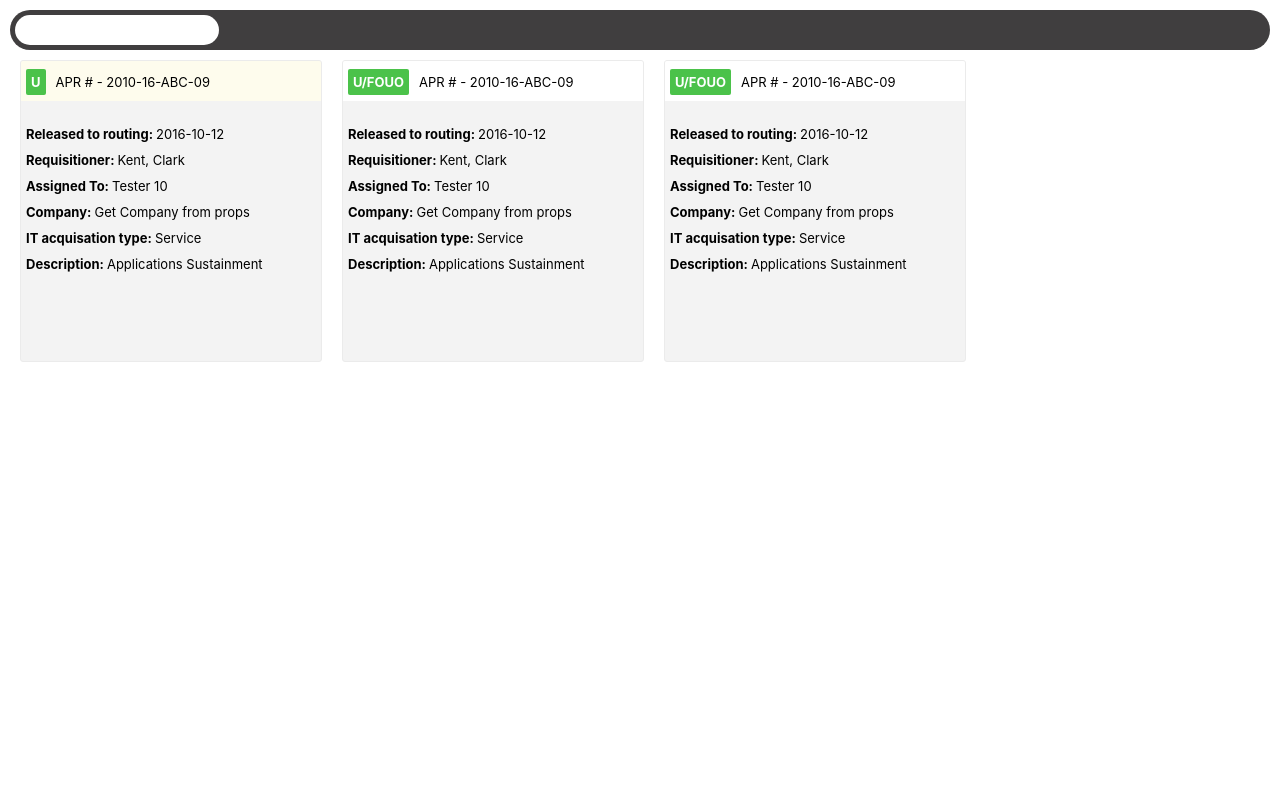
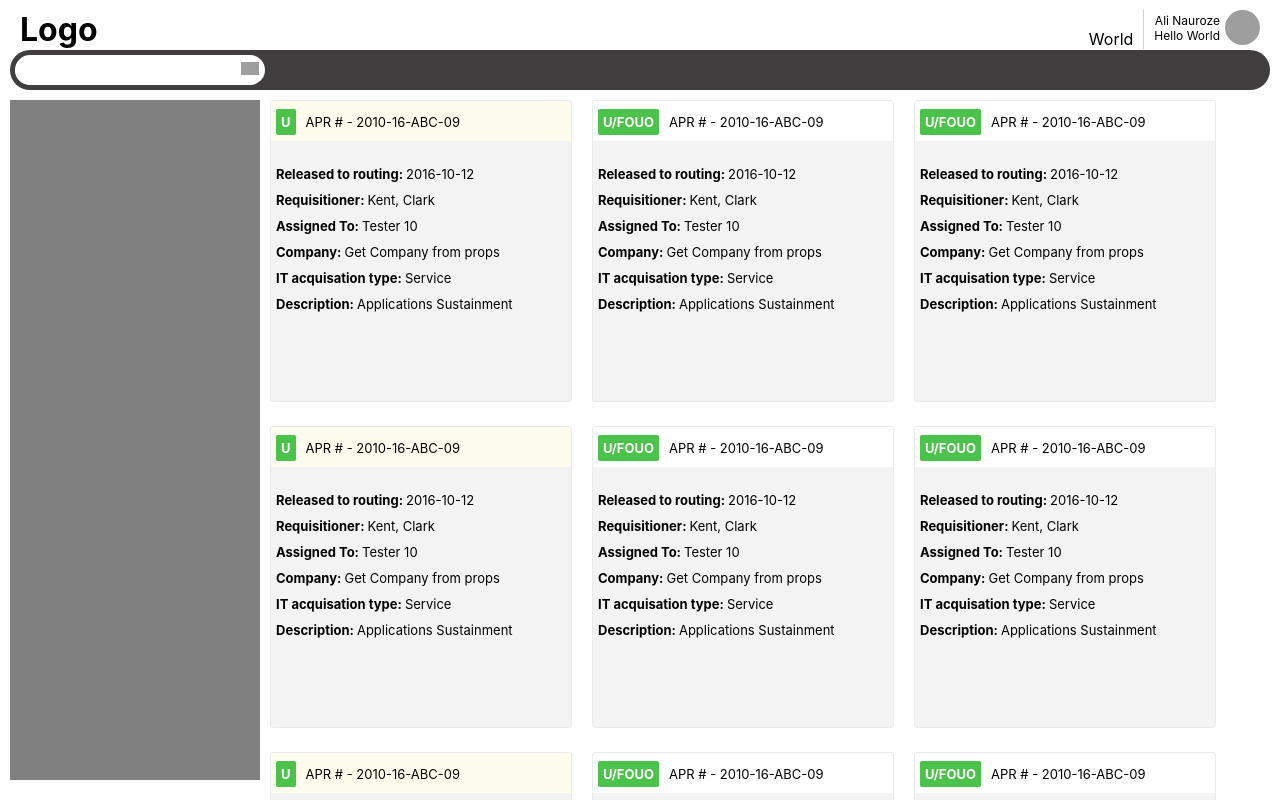
Before and after one commit to alinauroz/philemon_s_project, a React (Create React App) app in the folder client/: page / in a window 1280 px wide. Shown: the top 800 px of the page. Built offline with nearby package versions, Linux system fonts and the light colour scheme; grey boxes are pictures that could not be loaded.

Commit message:
feat: FE components added

```diff
--- a/client/src/App.css
+++ b/client/src/App.css
@@ -55,13 +55,35 @@ body {
   border-radius: 20px;
 }
 
+.search-input-con {
+  width: 250px;
+  height: 30px;
+  overflow: hidden;
+  border-radius: 25px;
+  background-color: white;
+}
+
 .search-input {
   width: 200px;
   height: 28px;
-  border-radius: 20px;
   border: 0px;
   font-weight: bold;
   margin: 0px;
+  padding-left: 10px;
+  padding-right: 10px;
+  border-radius: 25px 0px 0px 25px;
+}
+
+.search-button {
+  background: white;
+  border: 0px;
+  width: 20px;
+  height: 28px;
+  border-radius: 0px 25px 25px 0px;
+}
+
+input:focus {
+  outline: none;
 }
 
 #login-container {
@@ -102,3 +124,47 @@ body {
 .green-button:hover {
   background-color: #0bc24a;
 }
+
+.main-con {
+  height: 100%;
+}
+
+.body-con {
+  height: 100%;
+}
+
+.filter-con {
+  display: inline-block;
+  width: 250px;
+  height: calc(100% - 10px);
+  background: grey;
+  margin-top: 10px;
+}
+
+.user-bar {
+  height: 40px;
+}
+
+.user-bar-logo {
+  display: inline-block;
+  width: 100px;
+  height: calc(100% - 5px);
+  margin-left: 10px;
+}
+
+.user-bar-right {
+  text-align: right;
+  float: right;
+  display: inline-block;
+}
+
+.user-detail, .menu-con {
+  display: inline-block;
+  height: calc(100% - 15px);
+  margin-right: 10px;
+}
+
+.user-detail {
+  border-left: 1px solid lightgrey;
+  padding-left: 10px;
+}
--- a/client/src/App.js
+++ b/client/src/App.js
@@ -5,6 +5,7 @@ import SearchBar from './components/SearchBar'
 import Login from './components/Login'
 import Signup from './components/Signup'
 import APR from './components/APR'
+import UserBar from './components/Userbar'
 
 const data1 = {
   isArchived : true,
@@ -22,7 +23,8 @@ class App extends React.Component{
   constructor (props) {
     super(props);
     this.state = {
-      view: "home"
+      view: "home",
+      login_view: "su",
     }
   }
 
@@ -30,12 +32,46 @@ class App extends React.Component{
     return (
       <>
 
-        <div style={{textAlign: "center", display: this.state.view == "login" ? "block" : "none"}}>
-          <Signup />
-          <Login />
+        <div style={{textAlign: "center", display: this.state.view === "login" ? "block" : "none"}}>
+          {
+            this.state.login_view == "li" ? <Login /> : <Signup />
+          }
         </div>
-        <div style={{display: this.state.view == "home" ? "block" : "none"}}>
+        <div style={{display: this.state.view === "home" ? "block" : "none"}}>
+          <UserBar />
           <SearchBar />
+          <div>
+            <div style = {{display: "inline-block", width: 250, height: 500, background: "grey", height: window.innerHeight - 120}} className = "filter-con">
+
+            </div>
+            <div style={{display: "inline-block", verticalAlign: "top", maxWidth: window.innerWidth - 300}}>
+              <APR
+                data = {data1}
+              />
+              <APR
+                data = {data2}
+              />
+              <APR
+                data = {data2}
+              />
+              <APR
+                data = {data1}
+              />
+              <APR
+                data = {data2}
+              />
+              <APR
+                data = {data2}
+              />
+              <APR
+                data = {data1}
+              />
+              <APR
+                data = {data2}
+              />
+              <APR
+                data = {data2}
+              />
               <APR
                 data = {data1}
               />
@@ -46,6 +82,8 @@ class App extends React.Component{
                 data = {data2}
               />
             </div>
+          </div>
+        </div>
       </>
     )
   }
--- a/client/src/components/SearchBar.jsx
+++ b/client/src/components/SearchBar.jsx
@@ -3,13 +3,23 @@ import React from 'react'
 export default class SearchBar extends React.Component {
     constructor (props) {
         super (props)
+        this.state = {
+            icon: "https://www.shareicon.net/data/2016/06/17/595474_search_512x512.png"
+        }
     }
     render () {
         return (
             <div className = 'searchbar'>
-                <input
-                    className = 'search-input'
-                />
+                <div className = 'search-input-con'>
+                    <input
+                        className = 'search-input'
+                    />
+                    <button
+                        className = 'search-button'
+                    >
+                        <img src = {this.state.icon} style={{width: 18, marginTop: 2}} />
+                    </button>
+                </div>
             </div>
         )
     }
--- /dev/null
+++ b/client/src/components/Userbar.jsx
@@ -0,0 +1,34 @@
+import React from 'react'
+
+export default class UserBar extends React.Component {
+    constructor (props) {
+        super(props);
+        this.state = {
+            name: "Ali Nauroze",
+            img: "https://encrypted-tbn0.gstatic.com/images?q=tbn%3AANd9GcTuMj5Jt7LQ0OQSdpmi02mQyidiU5qLDV0o6g&usqp=CAU"
+        }
+    }
+    render () {
+        return (
+            <div className='user-bar'>
+                <div className = 'user-bar-logo'>
+                    <h1 style={{margin:0}} >Logo</h1>
+                </div>
+                <div className='user-bar-right'>
+                    <div className = 'menu-con'>
+                        World
+                    </div>
+                    <div className = 'user-detail'>
+                        <div style={{fontSize: 12, display: "inline-block", verticalAlign: "top", marginTop: 3, marginRight: 5}}>
+                            {this.state.name}<br />
+                            Hello World
+                        </div>
+                        <div style={{display: "inline-block", width:35, height: 35, borderRadius: 30, backgroundImage: `url(${this.state.img})`, backgroundSize: "cover"}}>
+
+                        </div>
+                    </div>
+                </div>
+            </div>
+        )
+    }
+}
```
Lines whose indentation alone changed are shown as unchanged.
